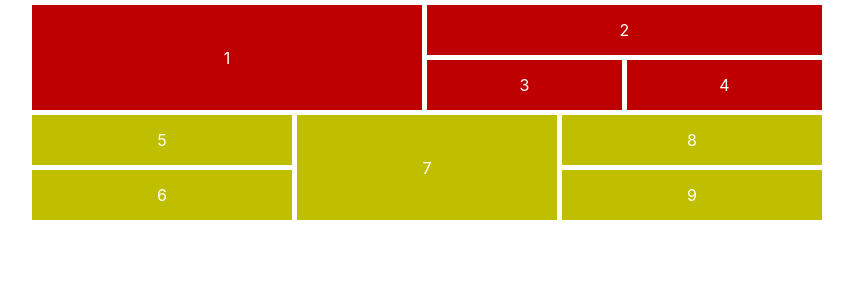
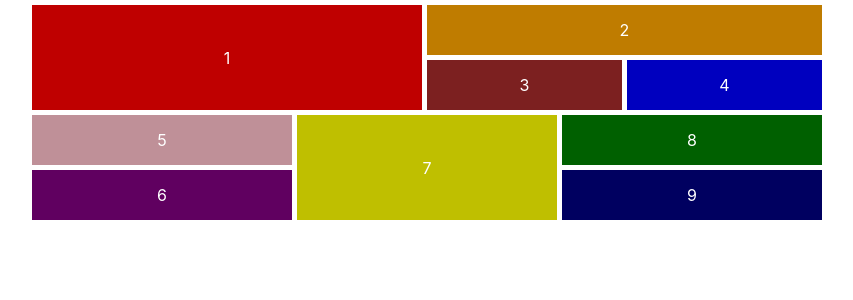
Before and after one commit to nfrq/ichigo-color-change-boxes, a React (Create React App) app: page / in a window 1280 px wide. Shown: the top 300 px of the page, without its empty margins (213-1066 px from the left). Built offline with nearby package versions, Linux system fonts and the light colour scheme.

Commit message:
Apply color from  the list

```diff
--- a/src/components/box/Box.js
+++ b/src/components/box/Box.js
@@ -1,6 +1,9 @@
 import './Box.css';
+import { colors } from '../../config/colors';
 
-function Box({label, color}) {
+function Box({label}) {
+  const color = colors.at(label - 1);
+
   return (
     <div className={`box box-${label}`} style={{backgroundColor: color}}>
       <span>{label}</span>
--- a/src/components/recipe/RecipeContent.js
+++ b/src/components/recipe/RecipeContent.js
@@ -7,15 +7,15 @@ function RecipeContent() {
     <PageContent>
       <Row>
         <Column className='main'>
-          <Box label={7} color='yellow' />
+          <Box label={7} />
         </Column>
         <Column className='widget-left'>
-          <Box label={5} color='yellow' />
-          <Box label={6} color='yellow' />
+          <Box label={5} />
+          <Box label={6} />
         </Column>
         <Column className='widget-right'>
-          <Box label={8} color='yellow' />
-          <Box label={9} color='yellow' />
+          <Box label={8} />
+          <Box label={9} />
         </Column>
       </Row>
     </PageContent>
--- a/src/components/recipe/RecipeHeader.js
+++ b/src/components/recipe/RecipeHeader.js
@@ -7,19 +7,19 @@ function RecipeHeader() {
     <PageHeader>
       <Row>
         <Column className='image'>
-          <Box label={1} color='red' />
+          <Box label={1} />
         </Column>
         <Column>
           <Row className='widget'>
             <Column>
-              <Box label={3} color='red' />
+              <Box label={3} />
             </Column>
             <Column>
-              <Box label={4} color='red' />
+              <Box label={4} />
             </Column>
           </Row>
           <PageTitle>
-            <Box label={2} color='red' />
+            <Box label={2} />
           </PageTitle>
         </Column>
       </Row>
```
